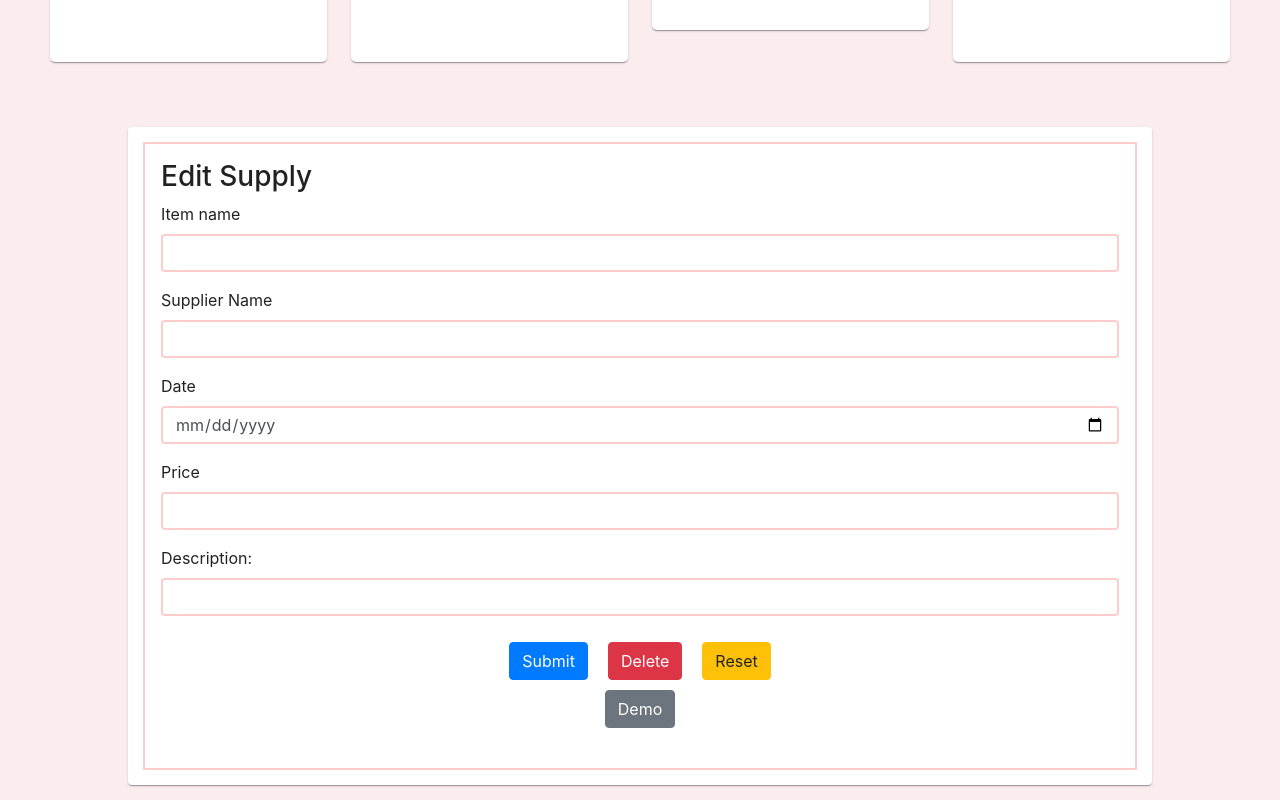
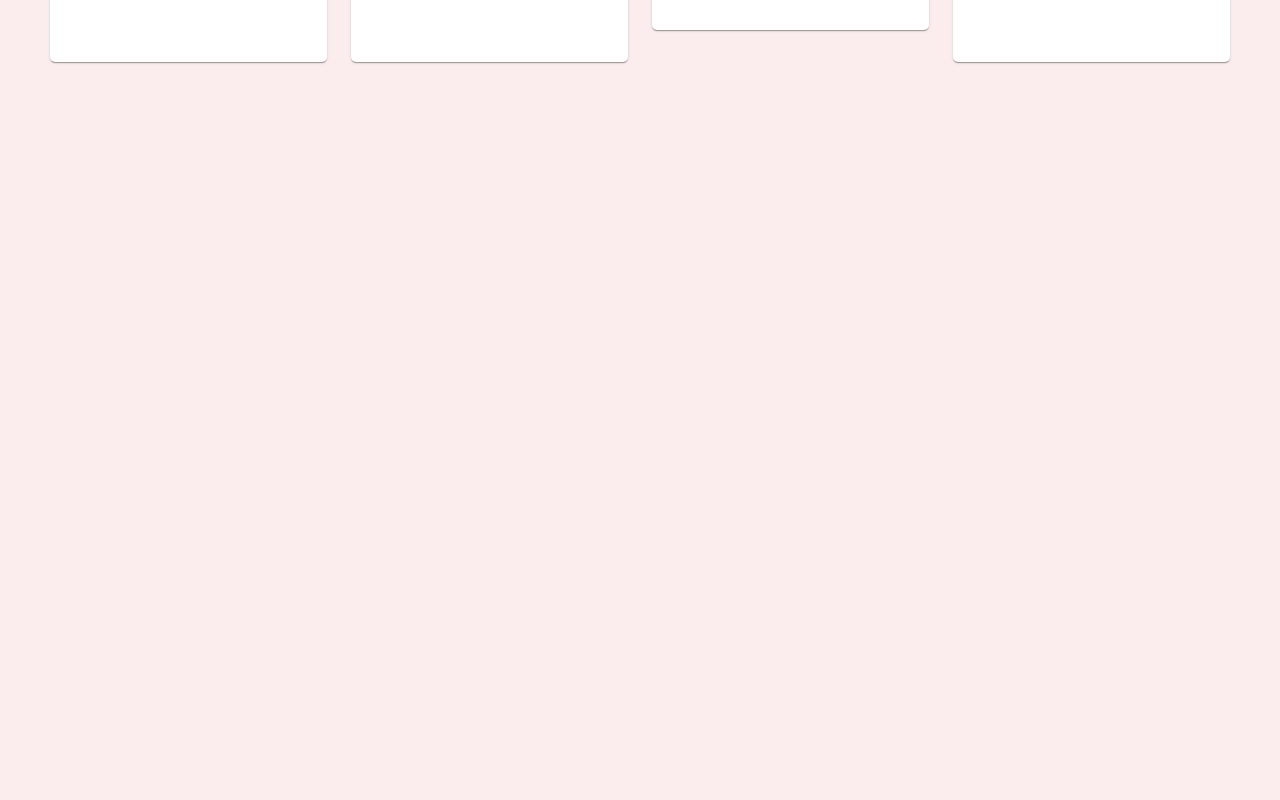
Before and after one commit to ITP2020/ArunaOP, a React (Create React App) app: page /editSupply in a window 1280 px wide. Shown: the part 976-1776 px from the top of the page. After the commit the page ends 1088 px from the top, so only its background shows below. Built offline with nearby package versions, Linux system fonts and the light colour scheme.

Commit message:
Revert "Edit supply form added"
This reverts commit 824cf9102af95f0e64b64823a30d500f223d946c.

```diff
--- a/src/App.js
+++ b/src/App.js
@@ -67,7 +67,6 @@ import Reports from './components/reports.component';
 
 //Supply Management
 import AddSupply from './components/add-supply.component'
-import EditSupply from './components/edit-supply.component'
 
 
 function App() {
@@ -137,7 +136,6 @@ function App() {
     <Route path="/report" component={Reports}/>
 
     <Route path="/addSupply" component={AddSupply}/>
-    <Route path="/editSupply" component={EditSupply}/>
 
 
       </div>
--- a/src/components/edit-supply.component.js
+++ /dev/null
@@ -1,281 +0,0 @@
-import React, { Component } from "react";
-import axios from "axios";
-import { CardContent } from "@material-ui/core";
-import { Card } from "@material-ui/core";
-import "../css/home.css";
-
-export default class EditSupply extends Component {
-  constructor(props) {
-    super(props);
-
-    this.onChangeItemName = this.onChangeItemName.bind(this);
-    this.onChangeSupplierName = this.onChangeSupplierName.bind(this);
-    this.onChangeDate = this.onChangeDate.bind(this);
-    this.onChangePrice = this.onChangePrice.bind(this);
-    this.onChangeDescription = this.onChangeDescription.bind(this);
-    this.onSubmit = this.onSubmit.bind(this);
-
-    this.state = {
-      itemName: "",
-      supplierName: "",
-      date: "",
-      price: "",
-      description: "",
-      validItemName: true,
-      validSupplierName: true,
-      validDate: true,
-      validPrice: true,
-      validDescrption: true,
-    };
-  }
-
-  onChangeItemName(e) {
-    this.setState({
-      itemName: e.target.value,
-    });
-  }
-
-  onChangeSupplierName(e) {
-    this.setState({
-      supplierName: e.target.value,
-    });
-  }
-
-  onChangeDate(e) {
-    this.setState({
-      date: e.target.value,
-    });
-    console.log(e.target.value);
-  }
-
-  onChangePrice(e) {
-    this.setState({
-      price: e.target.value,
-    });
-  }
-
-  onChangeDescription(e) {
-    this.setState({
-      description: e.target.value,
-    });
-  }
-
-  onClickDemo() {
-    this.setState({
-      itemName: "Paper",
-      supplierName: "Supplier",
-      date: "2020-01-01",
-      price: "1000.00",
-      description: "paper resupply",
-    });
-  }
-
-  validateItemName() {
-    if (this.state.itemName == "") {
-      this.setState({
-        validItemName: false,
-      });
-    } else {
-      this.setState({
-        validItemName: true,
-      });
-    }
-  }
-
-  validateSupplier() {
-    if (this.state.supplierName == "") {
-      this.setState({
-        validSupplierName: false,
-      });
-    } else {
-      this.setState({
-        validSupplierName: true,
-      });
-    }
-  }
-
-  validatePrice() {
-    if (this.state.price == "") {
-      this.setState({
-        validPrice: false,
-      });
-    } else {
-      this.setState({
-        validPrice: true,
-      });
-    }
-  }
-
-  validateDate() {
-    if (this.state.supplierName == "") {
-      this.setState({
-        validSupplierName: false,
-      });
-    } else {
-      this.setState({
-        validSupplierName: true,
-      });
-    }
-  }
-
-  onClickReset(e) {
-    e.preventDefault();
-
-  }
-
-  onClickDelete(e) {
-    e.preventDefault();
-
-    window.confirm("Are you sure to delete this record");
-  }
-
-  onSubmit(e) {
-    e.preventDefault();
-
-    const supply = {
-      itemName: this.state.itemName,
-      supplierName: this.state.supplierName,
-      date: this.state.date,
-      price: this.state.price,
-      description: this.state.description,
-    };
-
-    console.log(this.state.date);
-
-    this.validateItemName();
-    this.validateSupplier();
-    this.validatePrice();
-
-    /*axios
-        .post("http://localhost:5000/supply/add", supply)
-        .then((res) => console.log(res.data));
-
-      window.location = "/supplyView";*/
-  }
-
-  render() {
-    return (
-      <div>
-        <Card className="addcard">
-          <div className="formdiv">
-            <CardContent>
-              <h3>Edit Supply</h3>
-              <form onSubmit={this.onSubmit}>
-                <div className="form-group">
-                  <label>Item name</label>
-                  <input
-                    type="text"
-                    required
-                    className="form-control"
-                    value={this.state.itemName}
-                    onChange={this.onChangeItemName}
-                  />
-                  <p className="validateMsg">
-                    {this.state.validItemName
-                      ? ""
-                      : "Please fill out this with item name"}
-                  </p>
-                </div>
-                <div className="form-group">
-                  <label>Supplier Name</label>
-                  <input
-                    type="text"
-                    required
-                    className="form-control"
-                    value={this.state.supplierName}
-                    onChange={this.onChangeSupplierName}
-                  />
-                  <p className="validateMsg">
-                    {this.state.validSupplierName
-                      ? ""
-                      : "Please fill out this with supplier name"}
-                  </p>
-                </div>
-                <div className="form-group">
-                  <label>Date</label>
-                  <input
-                    type="date"
-                    required
-                    className="form-control"
-                    value={this.state.date}
-                    onChange={this.onChangeDate}
-                  />
-                  <p className="validateMsg">
-                    {this.state.validSupplierName
-                      ? ""
-                      : "Please put a date in this"}
-                  </p>
-                </div>
-
-                <div className="form-group">
-                  <label>Price</label>
-                  <input
-                    type="number"
-                    required
-                    className="form-control"
-                    value={this.state.price}
-                    onChange={this.onChangePrice}
-                  />
-                  <p className="validateMsg">
-                    {this.state.validPrice
-                      ? ""
-                      : "Please fill out this this with supplier name"}
-                  </p>
-                </div>
-
-                <div className="form-group">
-                  <label>Description: </label>
-                  <input
-                    type="text"
-                    required
-                    className="form-control"
-                    value={this.state.description}
-                    onChange={this.onChangeDescription}
-                  />
-                  <p className="validateMsg">{this.state.descriptionError}</p>
-                </div>
-
-                <div style={{ display: "block", margin: "0px auto",width:"fit-content" }} className="Row">
-                  <button
-                    style={{ display: "inline-block", margin: "10px",float:"left"}}
-                    type="button"
-                    className="btn btn-primary"
-                    onClick={this.onSubmit}
-                  >
-                    Submit
-                  </button>
-                  <button
-                    style={{ display: "inline-block", margin: "10px" }}
-                    type="button"
-                    className="btn btn-danger"
-                    onClick={this.onClickDelete}
-                  >
-                    Delete
-                  </button>
-                  <button
-                    style={{ display: "inline-block", margin: "10px" }}
-                    type="button"
-                    className="btn btn-warning"
-                    onClick={this.onClickReset}
-                  >
-                    Reset
-                  </button>
-                </div>
-              </form>
-
-              <div className="form-group">
-                <button
-                  style={{ display: "block", margin: "0px auto" }}
-                  className="btn btn-secondary"
-                  onClick={() => this.onClickDemo()}
-                >
-                  Demo
-                </button>
-              </div>
-            </CardContent>
-          </div>
-        </Card>
-      </div>
-    );
-  }
-}
```
